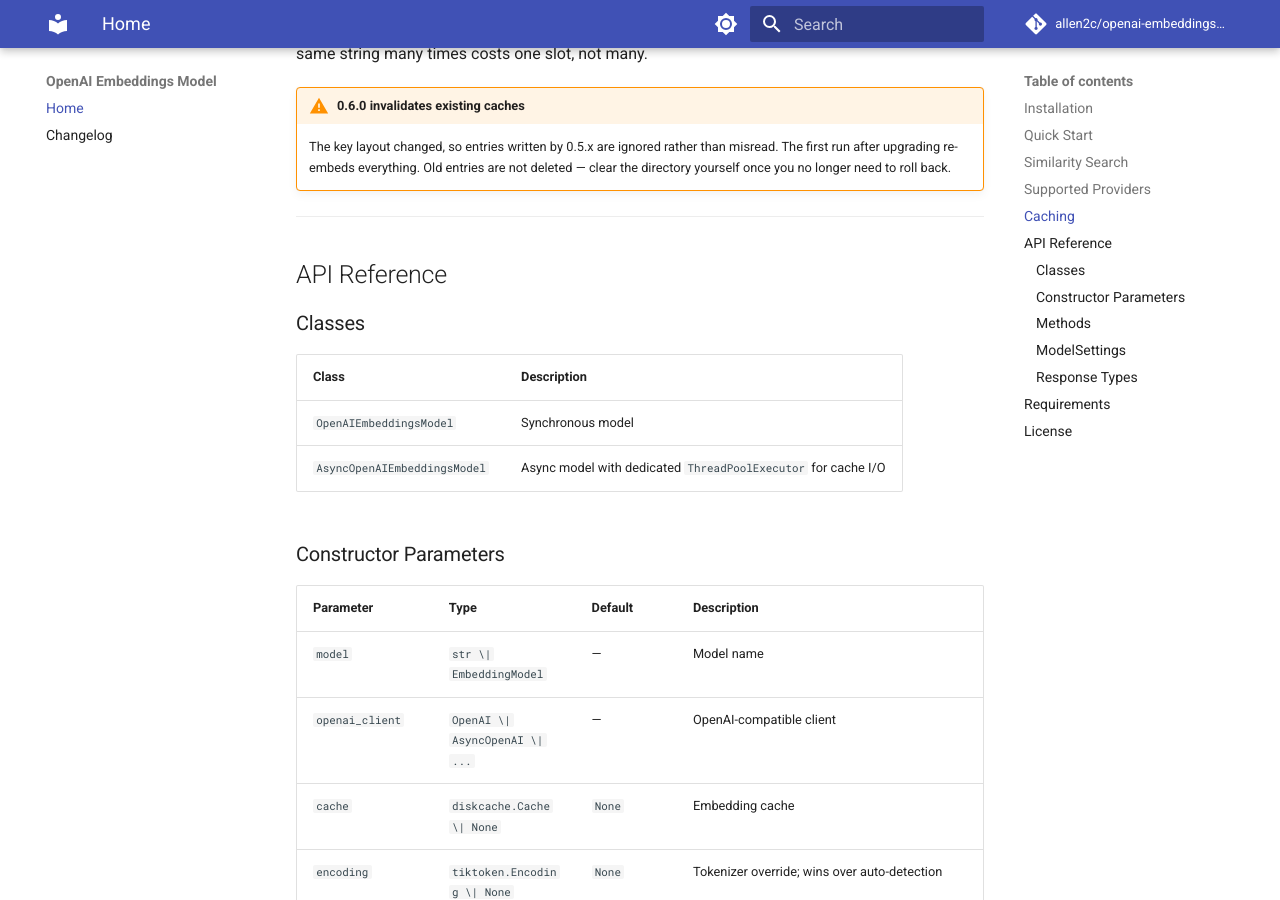
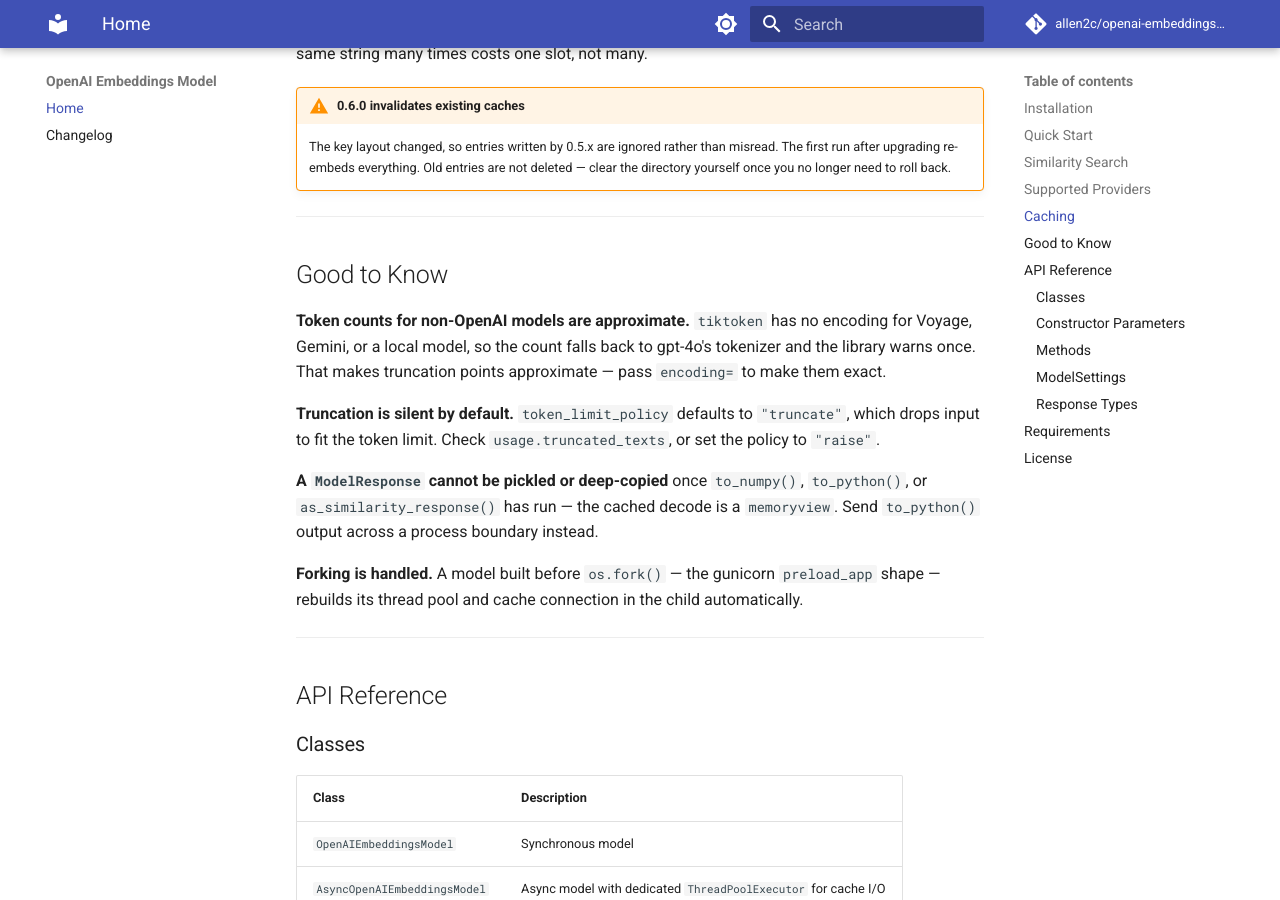
Before and after one commit to allen2c/openai-embeddings-model, an MkDocs documentation site: the page built from docs/index.md, in a window 1280 px wide and 900 px high, scrolled down 2697 px. Built offline with MkDocs 1.6.1 and Material for MkDocs 9.7.7, drawn with Linux system fonts in a browser that asks for light colours; comment, search, counter and statistics services are not loaded.

Commit message:
♻️ refactor(cache): Move blocking cache I/O onto the sync class
Polish pass closing out 0.6.0.

`_cache_get` / `_cache_set` sat on the shared base class, so the async model
inherited blocking sqlite calls it must never make — it uses the batched
`_cache_get_many` / `_cache_set_many` through its executor instead. Moving
them onto OpenAIEmbeddingsModel means the async class simply does not have
them, turning a convention into something the type system enforces.

Docs gain a "Good to Know" section carrying the behaviour users actually hit:
token counts being approximate for non-OpenAI models, truncation being silent
by default, ModelResponse not surviving pickle once decoded, and forking being
handled automatically. Three of those were only recorded in AGENTS.md, which
users never read.

AGENTS.md drops what moved to the docs and keeps the traps that bite while
editing the code — chiefly that changing the cache key layout spends the
user's money, and that the async path must stay off blocking calls.

Co-Authored-By: Claude Opus 5 (1M context) <noreply@anthropic.com>

```diff
--- a/docs/index.md
+++ b/docs/index.md
@@ -190,6 +190,27 @@ so passing the same string many times costs one slot, not many.
 
 ---
 
+## Good to Know
+
+**Token counts for non-OpenAI models are approximate.** `tiktoken` has no
+encoding for Voyage, Gemini, or a local model, so the count falls back to
+gpt-4o's tokenizer and the library warns once. That makes truncation points
+approximate — pass `encoding=` to make them exact.
+
+**Truncation is silent by default.** `token_limit_policy` defaults to
+`"truncate"`, which drops input to fit the token limit. Check
+`usage.truncated_texts`, or set the policy to `"raise"`.
+
+**A `ModelResponse` cannot be pickled or deep-copied** once `to_numpy()`,
+`to_python()`, or `as_similarity_response()` has run — the cached decode is a
+`memoryview`. Send `to_python()` output across a process boundary instead.
+
+**Forking is handled.** A model built before `os.fork()` — the gunicorn
+`preload_app` shape — rebuilds its thread pool and cache connection in the
+child automatically.
+
+---
+
 ## API Reference
 
 ### Classes
```
Also changed, not shown: AGENTS.md (+15 -19 lines), openai_embeddings_model/__init__.py (+14 -11 lines).
